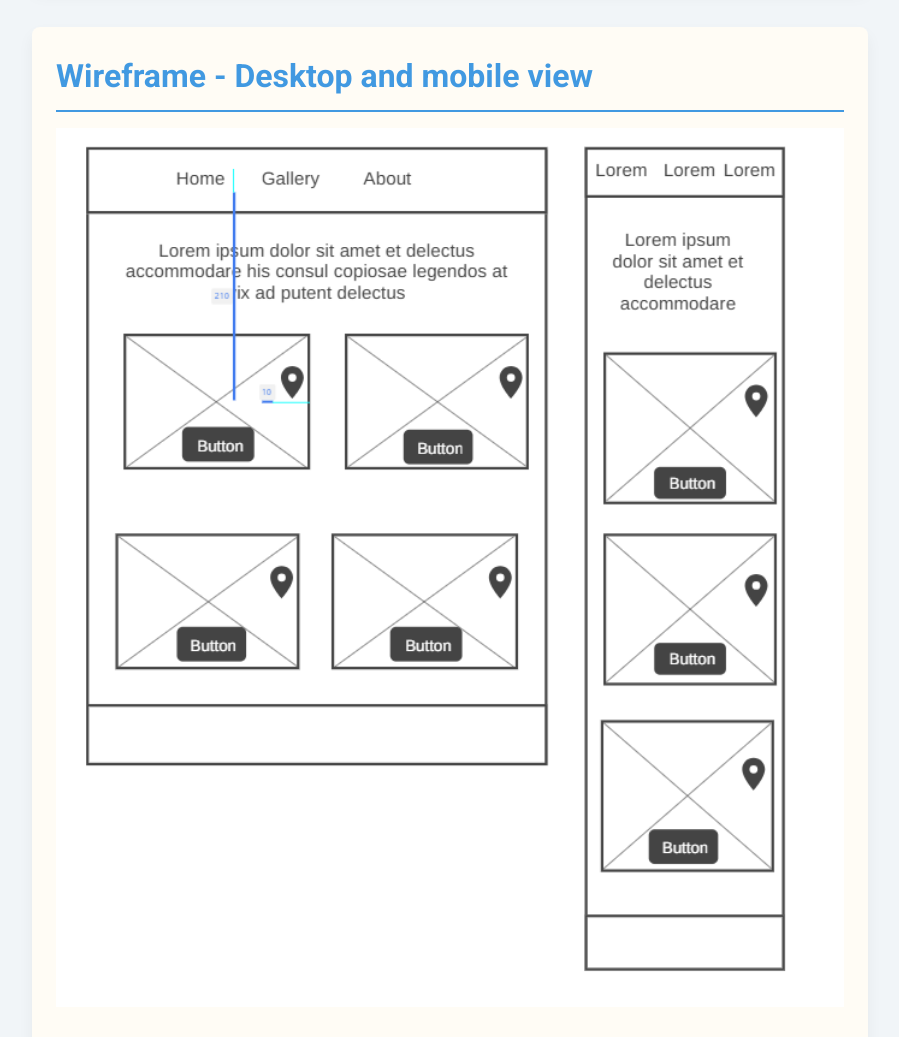
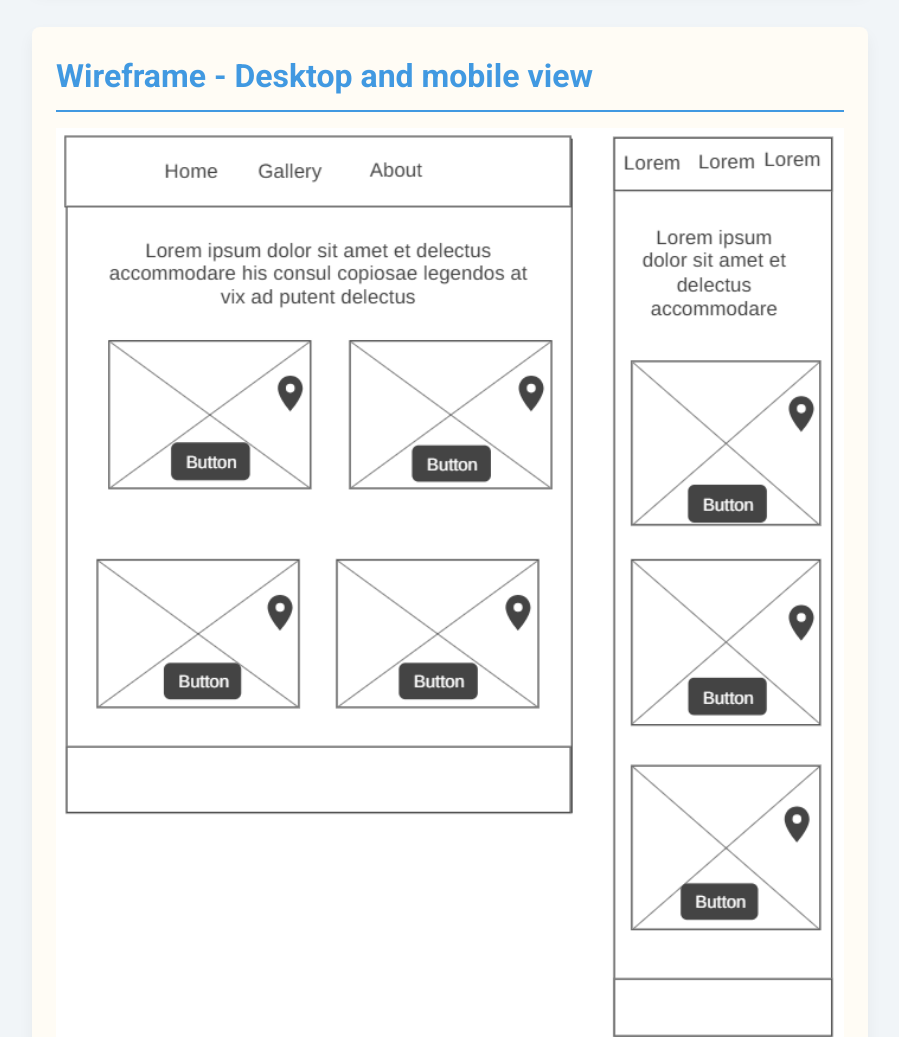
Before and after one commit to nobiaya/wdd131, a plain HTML site: page siteplan/siteplan.html in a window 1280 px wide. Shown: the part 1880-2917 px from the top of the page, without its empty margins (190-1089 px from the left). Drawn offline with Linux system fonts and the light colour scheme.

Commit message:
made changes

```diff
--- a/siteplan/siteplan.html
+++ b/siteplan/siteplan.html
@@ -66,7 +66,7 @@
 
         <section>
             <h2>Wireframe - Desktop and mobile view</h2>
-            <img src="images/siteplan.png" alt="Wireframe of Sight Explorer App" class="wireframe" aria-label="Wireframe of Sight Explorer App">
+            <img src="images/Sitepaln.png" alt="Wireframe of Sight Explorer App" class="wireframe" aria-label="Wireframe of Sight Explorer App">
         </section>
 
     </main>
```
Also changed, not shown: siteplan/images/Sitepaln.png (added), siteplan/images/siteplan.png (deleted).
